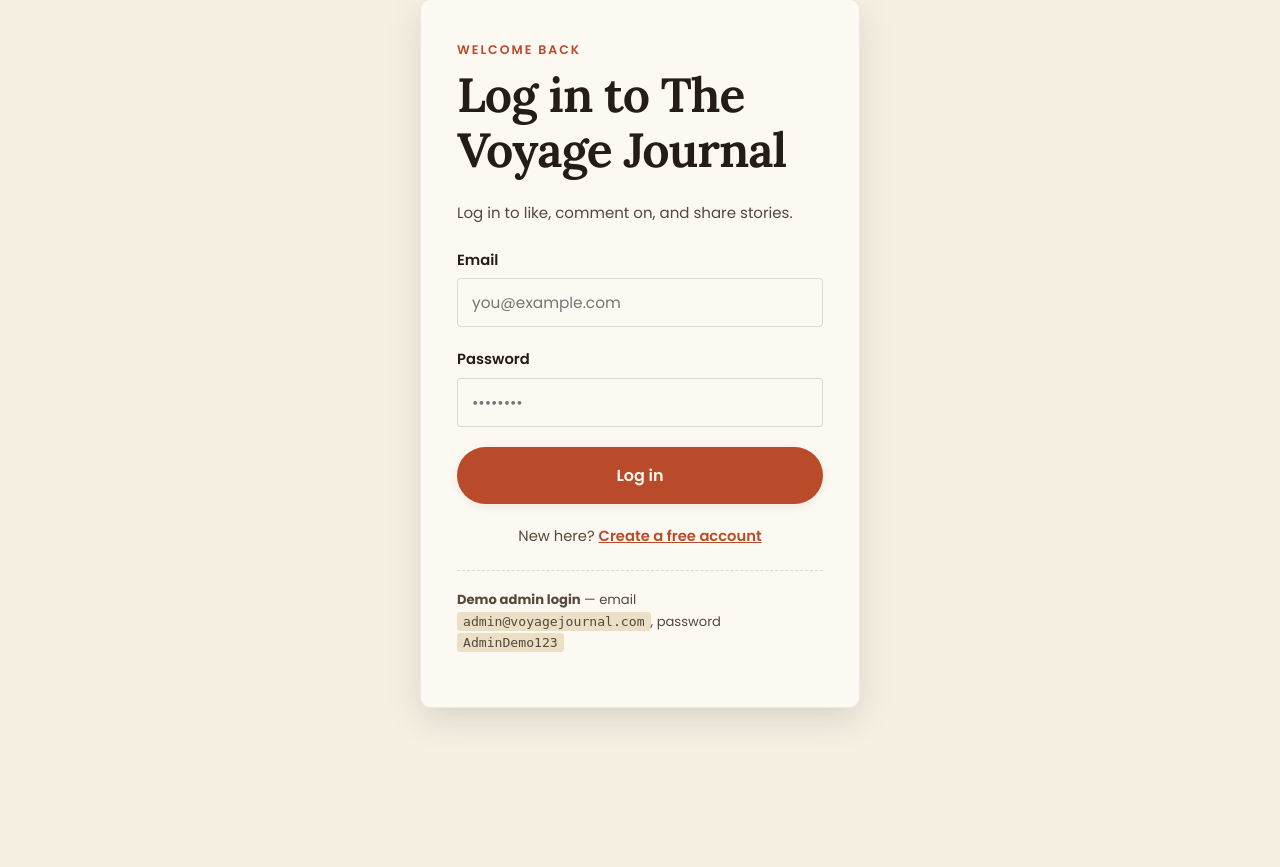
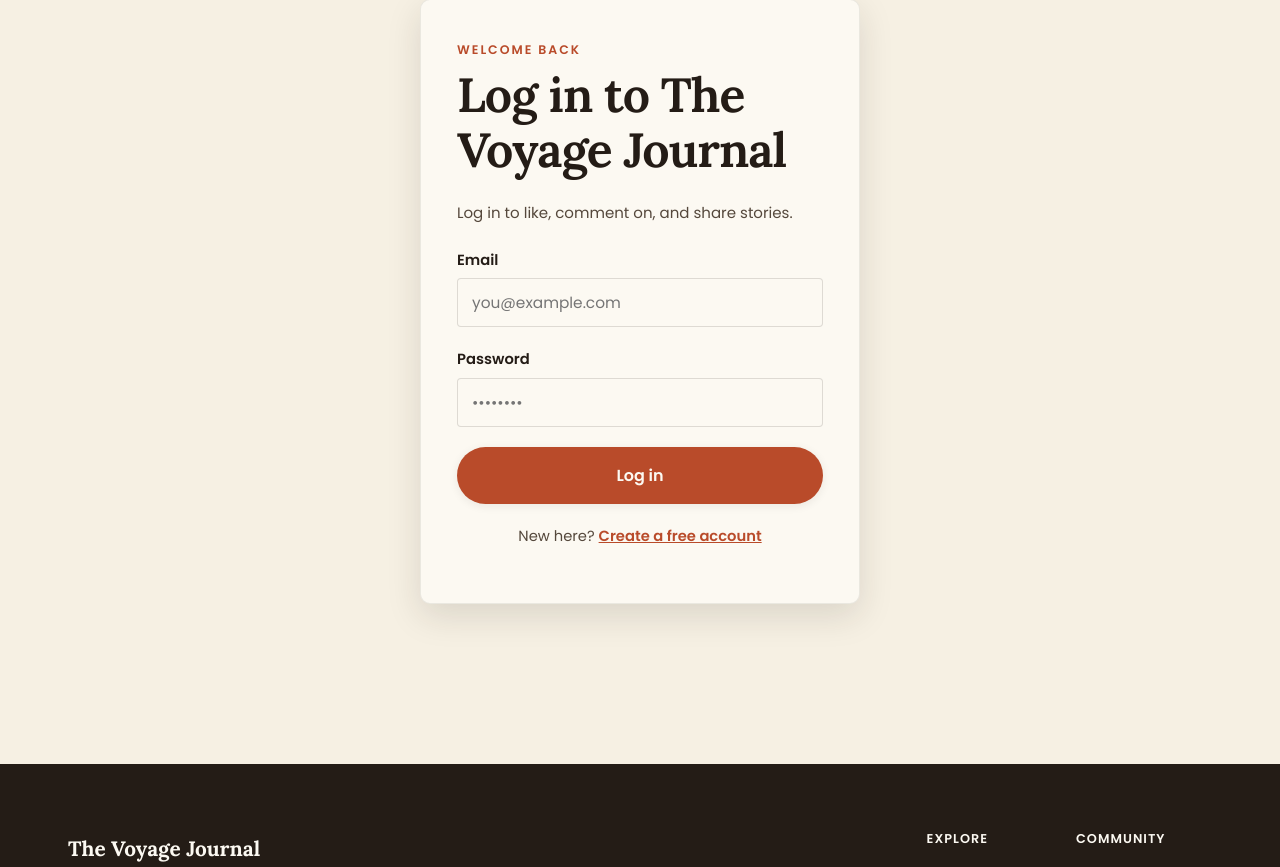
Before and after one commit to kapileswarsingh92/the-voyage-journal, a Flask app: page /account/login in a window 1280 px wide. Shown: the part 146-1013 px from the top of the page. Run offline with Flask 3, Linux system fonts and the light colour scheme; some libraries are stand-ins or nearby versions.

Commit message:
Remove demo admin credentials from login page

```diff
--- a/templates/login.html
+++ b/templates/login.html
@@ -21,9 +21,6 @@
       <button type="submit" class="btn btn-primary btn-lg btn-block">Log in</button>
     </form>
     <p class="auth-switch">New here? <a href="{{ url_for('auth.signup', next=request.args.get('next')) }}">Create a free account</a></p>
-    <div class="auth-demo">
-      <p><strong>Demo admin login</strong> — email <code>admin@voyagejournal.com</code>, password <code>AdminDemo123</code></p>
-    </div>
   </div>
 </section>
 {% endblock %}
```
Also changed, not shown: 1 other file.
